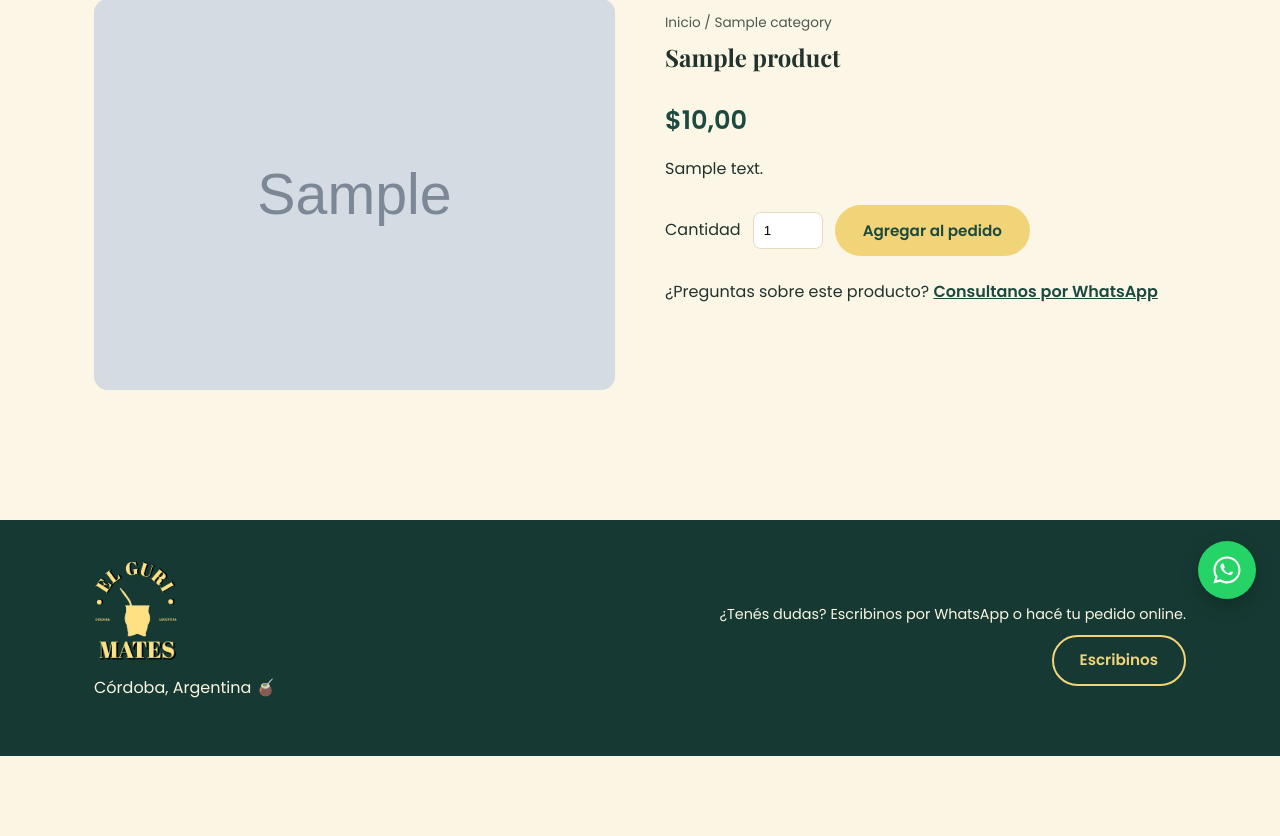
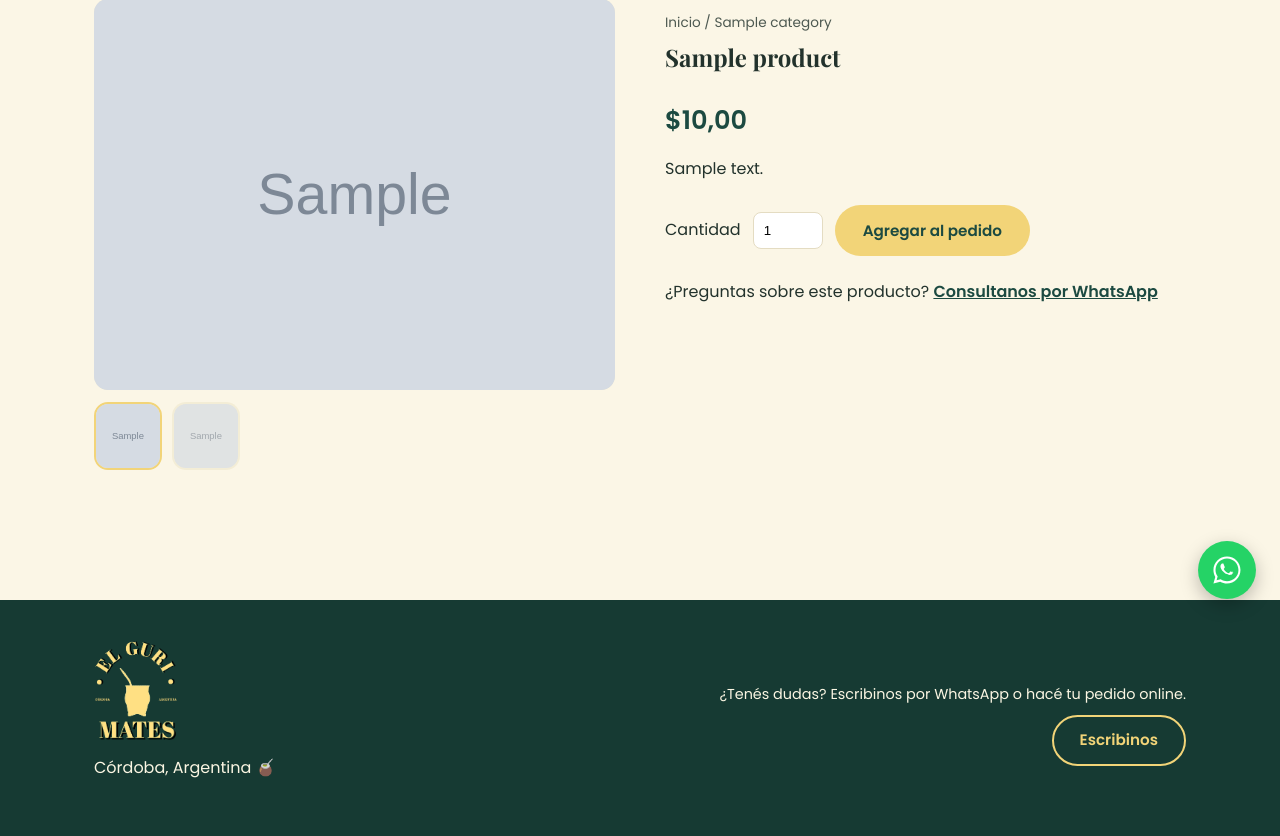
Before and after one commit to Ezequielgusman0912/el-guri-mates, a Django app: a page that uses templates/catalog/product_detail.html in a window 1280 px wide. Shown: the part 177-1013 px from the top of the page. Before the commit the page ends 933 px from the top, so only its background shows below. Run offline with Django 5.2, Linux system fonts and the light colour scheme; tables that the repository leaves empty hold one stand-in row (values such as "Sample post"); grey boxes marked "Sample" are stand-in pictures.

Commit message:
Productos: permite cargar varias fotos por producto
Nuevo modelo ProductImage (galeria) editable como inline desde el
admin de Product. La pagina de detalle muestra miniaturas clickeables
para cambiar la foto principal; la imagen de Product sigue siendo la
que se usa en las tarjetas/grillas.

Aplicada la migracion contra la base de produccion (no hay paso de
migrate en el build de Vercel).

Co-Authored-By: Claude Sonnet 5 <noreply@anthropic.com>

```diff
--- a/catalog/models.py
+++ b/catalog/models.py
@@ -57,3 +57,17 @@ class Product(models.Model):
     @property
     def in_stock(self):
         return self.stock > 0
+
+
+class ProductImage(models.Model):
+    product = models.ForeignKey(Product, related_name='gallery', on_delete=models.CASCADE)
+    image = models.ImageField('imagen', upload_to='productos/galeria/')
+    order = models.PositiveIntegerField('orden', default=0)
+
+    class Meta:
+        verbose_name = 'foto adicional'
+        verbose_name_plural = 'fotos adicionales'
+        ordering = ['order', 'id']
+
+    def __str__(self):
+        return f'Foto de {self.product.name}'
--- a/static/css/style.css
+++ b/static/css/style.css
@@ -425,6 +425,29 @@ button:disabled, .btn:disabled { opacity: .5; cursor: not-allowed; }
 
 .product-detail-image img { width: 100%; display: block; }
 
+.product-thumbnails {
+  display: flex;
+  gap: 10px;
+  margin-top: 12px;
+  flex-wrap: wrap;
+}
+
+.product-thumbnail {
+  width: 68px;
+  height: 68px;
+  padding: 0;
+  border: 2px solid transparent;
+  border-radius: var(--radius);
+  overflow: hidden;
+  cursor: pointer;
+  background: #f1ead0;
+  opacity: .7;
+  transition: opacity .15s ease, border-color .15s ease;
+}
+.product-thumbnail img { width: 100%; height: 100%; object-fit: cover; display: block; }
+.product-thumbnail:hover { opacity: 1; }
+.product-thumbnail.is-active { opacity: 1; border-color: var(--color-accent); }
+
 .product-description { margin: 18px 0; }
 
 .add-to-cart-form-lg {
--- a/templates/catalog/product_detail.html
+++ b/templates/catalog/product_detail.html
@@ -5,11 +5,27 @@
 {% block content %}
 <section class="product-detail">
   <div class="container product-detail-inner">
-    <div class="product-detail-image">
-      {% if product.image %}
-        <img src="{{ product.image.url }}" alt="{{ product.name }}">
-      {% else %}
-        <div class="product-image-placeholder product-image-placeholder-lg" aria-hidden="true">🧉</div>
+    <div class="product-detail-gallery">
+      <div class="product-detail-image">
+        {% if product.image %}
+          <img id="product-main-image" src="{{ product.image.url }}" alt="{{ product.name }}">
+        {% else %}
+          <div class="product-image-placeholder product-image-placeholder-lg" aria-hidden="true">🧉</div>
+        {% endif %}
+      </div>
+      {% if product.gallery.all %}
+      <div class="product-thumbnails">
+        {% if product.image %}
+        <button type="button" class="product-thumbnail is-active" onclick="document.getElementById('product-main-image').src=this.firstElementChild.src; document.querySelectorAll('.product-thumbnail').forEach(function(t){t.classList.remove('is-active')}); this.classList.add('is-active');">
+          <img src="{{ product.image.url }}" alt="">
+        </button>
+        {% endif %}
+        {% for photo in product.gallery.all %}
+        <button type="button" class="product-thumbnail{% if not product.image and forloop.first %} is-active{% endif %}" onclick="document.getElementById('product-main-image').src=this.firstElementChild.src; document.querySelectorAll('.product-thumbnail').forEach(function(t){t.classList.remove('is-active')}); this.classList.add('is-active');">
+          <img src="{{ photo.image.url }}" alt="">
+        </button>
+        {% endfor %}
+      </div>
       {% endif %}
     </div>
     <div class="product-detail-info">
```
Also changed, not shown: catalog/admin.py (+7 -1 lines), catalog/migrations/0002_productimage.py (added).
